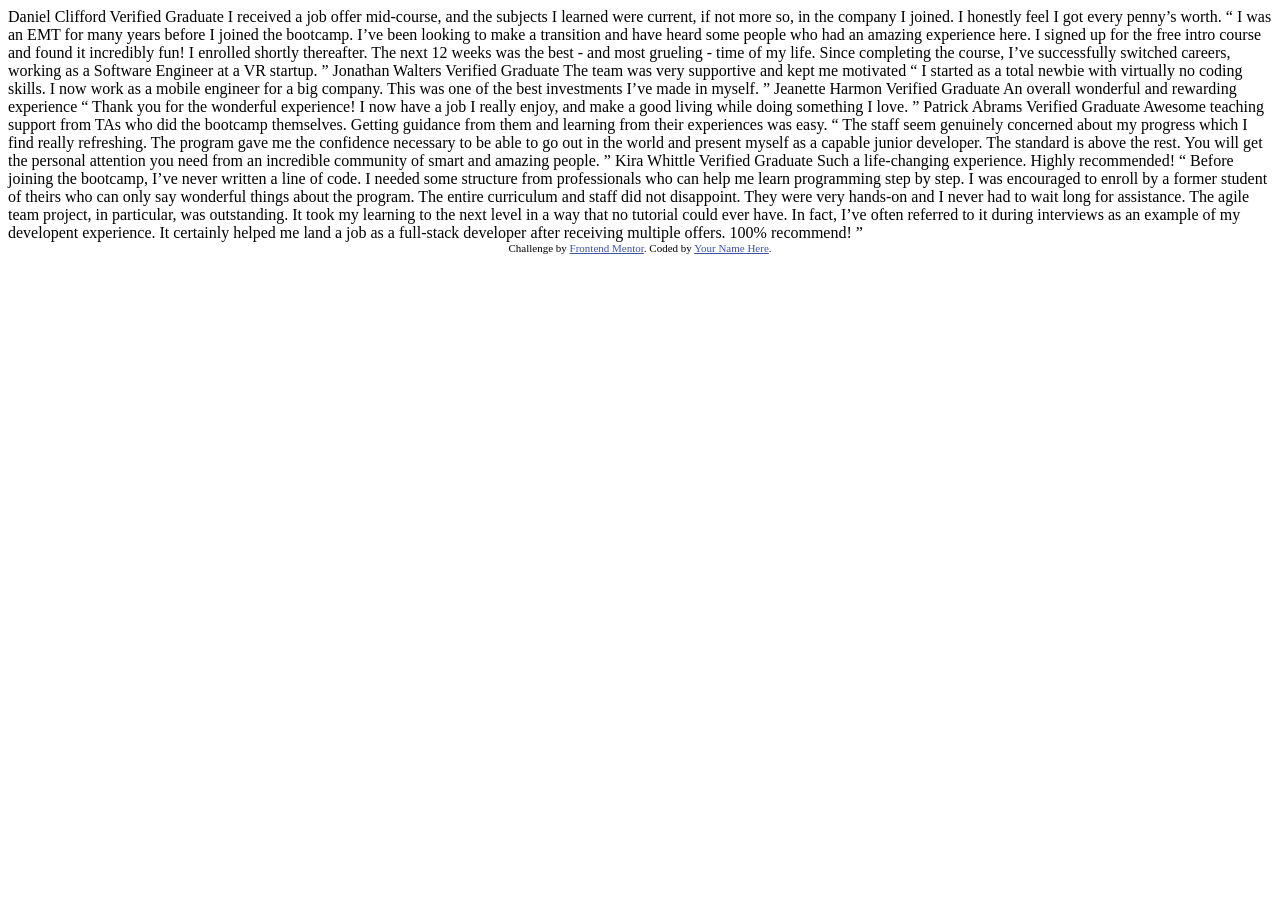
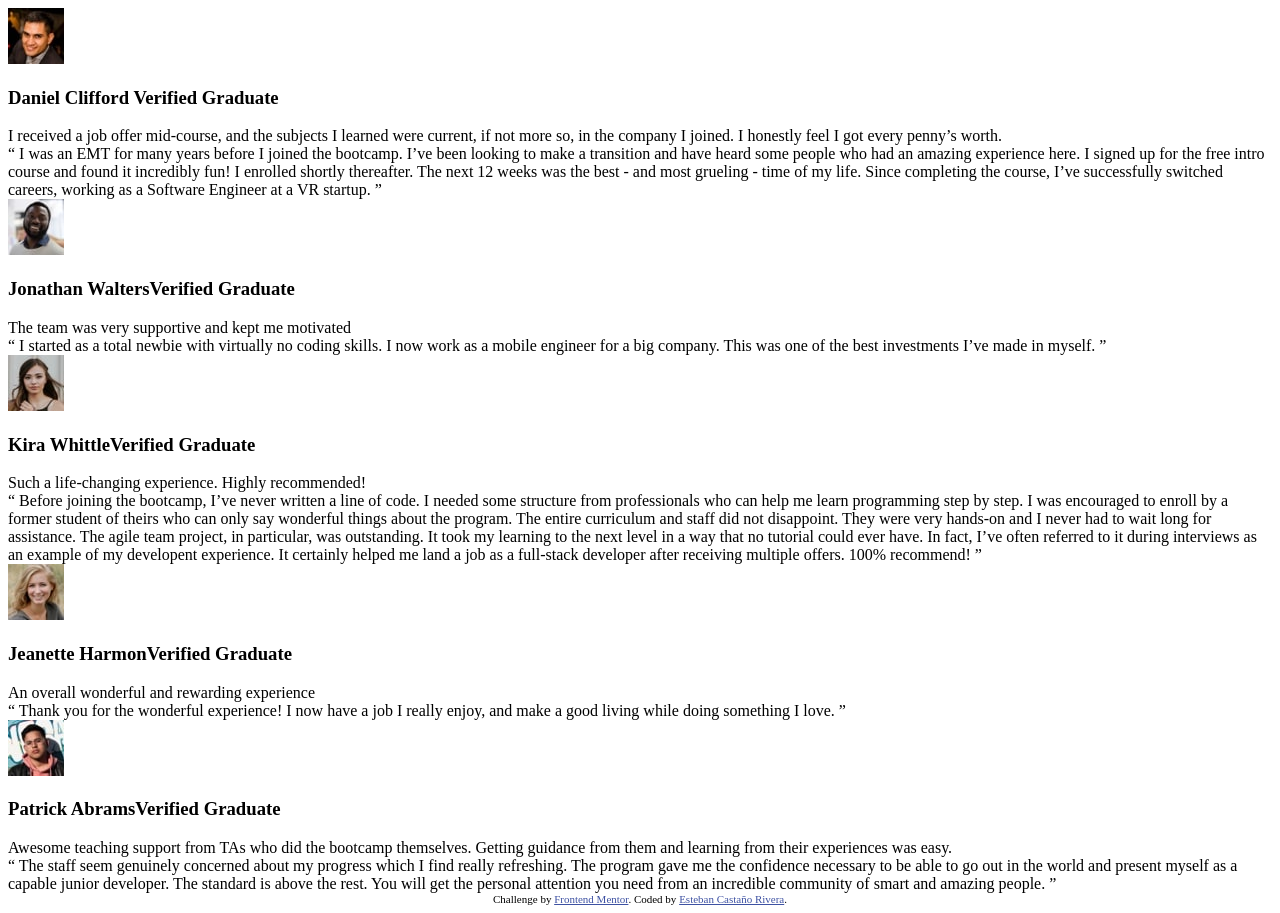
Before and after one commit to zidoxx/testimonials-grid-section, a plain HTML site: page index.html in a window 1280 px wide. Before the commit the page ends 800 px from the top, so only its background shows below. Drawn offline with Linux system fonts and the light colour scheme.

Commit message:
testimonials section without styles css

```diff
--- a/index.html
+++ b/index.html
@@ -1,76 +1,155 @@
 <!DOCTYPE html>
 <html lang="en">
     <head>
-  <meta charset="UTF-8">
-  <meta name="viewport" content="width=device-width, initial-scale=1.0"> <!-- displays site properly based on user's device -->
+        <meta charset="UTF-8" />
+        <meta name="viewport" content="width=device-width, initial-scale=1.0" />
+        <!-- displays site properly based on user's device -->
 
-  <link rel="icon" type="image/png" sizes="32x32" href="./images/favicon-32x32.png">
+        <link
+            rel="icon"
+            type="image/png"
+            sizes="32x32"
+            href="./images/favicon-32x32.png"
+        />
+        <link rel="stylesheet" href="./styles/styles.css" />
 
-  <title>Frontend Mentor | [Challenge Name Here]</title>
+        <title>Frontend Mentor | Testimonials grid section</title>
 
         <!-- Feel free to remove these styles or customise in your own stylesheet 👍 -->
         <style>
-    .attribution { font-size: 11px; text-align: center; }
-    .attribution a { color: hsl(228, 45%, 44%); }
+            .attribution {
+                font-size: 11px;
+                text-align: center;
+            }
+            .attribution a {
+                color: hsl(228, 45%, 44%);
+            }
         </style>
     </head>
+
     <body>
-  Daniel Clifford
-  Verified Graduate
-
-  I received a job offer mid-course, and the subjects I learned were current, if not more so,
-  in the company I joined. I honestly feel I got every penny’s worth.
-
-  “ I was an EMT for many years before I joined the bootcamp. I’ve been looking to make a
-  transition and have heard some people who had an amazing experience here. I signed up
-  for the free intro course and found it incredibly fun! I enrolled shortly thereafter.
-  The next 12 weeks was the best - and most grueling - time of my life. Since completing
-  the course, I’ve successfully switched careers, working as a Software Engineer at a VR startup. ”
-
-  Jonathan Walters
-  Verified Graduate
-
+        <main class="testimonial">
+            <div class="testimonial__grid1">
+                <div class="testimonial__grid1__row1">
+                    <img
+                        class="testimonial__grid1__row1-img"
+                        src="./images/image-daniel.jpg"
+                        alt="testimonio daniel clifford"
+                    />
+                    <h3>Daniel Clifford <span>Verified Graduate</span></h3>
+                </div>
+                <div class="testimonial__grid1__row2">
+                    I received a job offer mid-course, and the subjects I
+                    learned were current, if not more so, in the company I
+                    joined. I honestly feel I got every penny’s worth.
+                </div>
+                <div class="testimonial__grid1__row3">
+                    “ I was an EMT for many years before I joined the bootcamp.
+                    I’ve been looking to make a transition and have heard some
+                    people who had an amazing experience here. I signed up for
+                    the free intro course and found it incredibly fun! I
+                    enrolled shortly thereafter. The next 12 weeks was the best
+                    - and most grueling - time of my life. Since completing the
+                    course, I’ve successfully switched careers, working as a
+                    Software Engineer at a VR startup. ”
+                </div>
+            </div>
+            <div class="testimonial__grid2">
+                <div class="testimonial__grid2__row1">
+                    <img
+                        class="testimonial__grid2__row1-img"
+                        src="./images/image-jonathan.jpg"
+                        alt="testimonio daniel clifford"
+                    />
+                    <h3>Jonathan Walters<span>Verified Graduate</span></h3>
+                </div>
+                <div class="testimonial__grid2__row2">
                     The team was very supportive and kept me motivated
-
-  “ I started as a total newbie with virtually no coding skills. I now work as a mobile engineer
-  for a big company. This was one of the best investments I’ve made in myself. ”
-
-  Jeanette Harmon
-  Verified Graduate
-
+                </div>
+                <div class="testimonial__grid2__row3">
+                    “ I started as a total newbie with virtually no coding
+                    skills. I now work as a mobile engineer for a big company.
+                    This was one of the best investments I’ve made in myself. ”
+                </div>
+            </div>
+            <div class="testimonial__grid3">
+                <div class="testimonial__grid3__row1">
+                    <img
+                        class="testimonial__grid3__row1-img"
+                        src="./images/image-kira.jpg"
+                        alt="testimonio daniel clifford"
+                    />
+                    <h3>Kira Whittle<span>Verified Graduate</span></h3>
+                </div>
+                <div class="testimonial__grid3__row2">
+                    Such a life-changing experience. Highly recommended!
+                </div>
+                <div class="testimonial__grid3__row3">
+                    “ Before joining the bootcamp, I’ve never written a line of
+                    code. I needed some structure from professionals who can
+                    help me learn programming step by step. I was encouraged to
+                    enroll by a former student of theirs who can only say
+                    wonderful things about the program. The entire curriculum
+                    and staff did not disappoint. They were very hands-on and I
+                    never had to wait long for assistance. The agile team
+                    project, in particular, was outstanding. It took my learning
+                    to the next level in a way that no tutorial could ever have.
+                    In fact, I’ve often referred to it during interviews as an
+                    example of my developent experience. It certainly helped me
+                    land a job as a full-stack developer after receiving
+                    multiple offers. 100% recommend! ”
+                </div>
+            </div>
+            <div class="testimonial__grid4">
+                <div class="testimonial__grid4__row1">
+                    <img
+                        class="testimonial__grid4__row1-img"
+                        src="./images/image-jeanette.jpg"
+                        alt="testimonio daniel clifford"
+                    />
+                    <h3>Jeanette Harmon<span>Verified Graduate</span></h3>
+                </div>
+                <div class="testimonial__grid4__row2">
                     An overall wonderful and rewarding experience
-
-  “ Thank you for the wonderful experience! I now have a job I really enjoy, and make a good living
-  while doing something I love. ”
-
-  Patrick Abrams
-  Verified Graduate
-
-  Awesome teaching support from TAs who did the bootcamp themselves. Getting guidance from them and
-  learning from their experiences was easy.
-
-  “ The staff seem genuinely concerned about my progress which I find really refreshing. The program
-  gave me the confidence necessary to be able to go out in the world and present myself as a capable
-  junior developer. The standard is above the rest. You will get the personal attention you need from
+                </div>
+                <div class="testimonial__grid4__row3">
+                    “ Thank you for the wonderful experience! I now have a job I
+                    really enjoy, and make a good living while doing something I
+                    love. ”
+                </div>
+            </div>
+            <div class="testimonial__grid5">
+                <div class="testimonial__grid5__row1">
+                    <img
+                        class="testimonial__grid5__row1-img"
+                        src="./images/image-patrick.jpg"
+                        alt="testimonio daniel clifford"
+                    />
+                    <h3>Patrick Abrams<span>Verified Graduate</span></h3>
+                </div>
+                <div class="testimonial__grid5__row2">
+                    Awesome teaching support from TAs who did the bootcamp
+                    themselves. Getting guidance from them and learning from
+                    their experiences was easy.
+                </div>
+                <div class="testimonial__grid5__row3">
+                    “ The staff seem genuinely concerned about my progress which
+                    I find really refreshing. The program gave me the confidence
+                    necessary to be able to go out in the world and present
+                    myself as a capable junior developer. The standard is above
+                    the rest. You will get the personal attention you need from
                     an incredible community of smart and amazing people. ”
-
-  Kira Whittle
-  Verified Graduate
-
-  Such a life-changing experience. Highly recommended!
-
-  “ Before joining the bootcamp, I’ve never written a line of code. I needed some structure from
-  professionals who can help me learn programming step by step. I was encouraged to enroll by a former
-  student of theirs who can only say wonderful things about the program. The entire curriculum and staff
-  did not disappoint. They were very hands-on and I never had to wait long for assistance. The agile team
-  project, in particular, was outstanding. It took my learning to the next level in a way that no tutorial
-  could ever have. In fact, I’ve often referred to it during interviews as an example of my developent
-  experience. It certainly helped me land a job as a full-stack developer after receiving multiple offers.
-  100% recommend! ”
+                </div>
+            </div>
+        </main>
 
         <div class="attribution">
-    Challenge by <a href="https://www.frontendmentor.io?ref=challenge" target="_blank">Frontend Mentor</a>.
-    Coded by <a href="#">Your Name Here</a>.
+            Challenge by
+            <a
+                href="https://www.frontendmentor.io?ref=challenge"
+                target="_blank"
+                >Frontend Mentor</a
+            >. Coded by <a href="#">Esteban Castaño Rivera</a>.
         </div>
     </body>
 </html>
```
Lines whose indentation alone changed are shown as unchanged.
